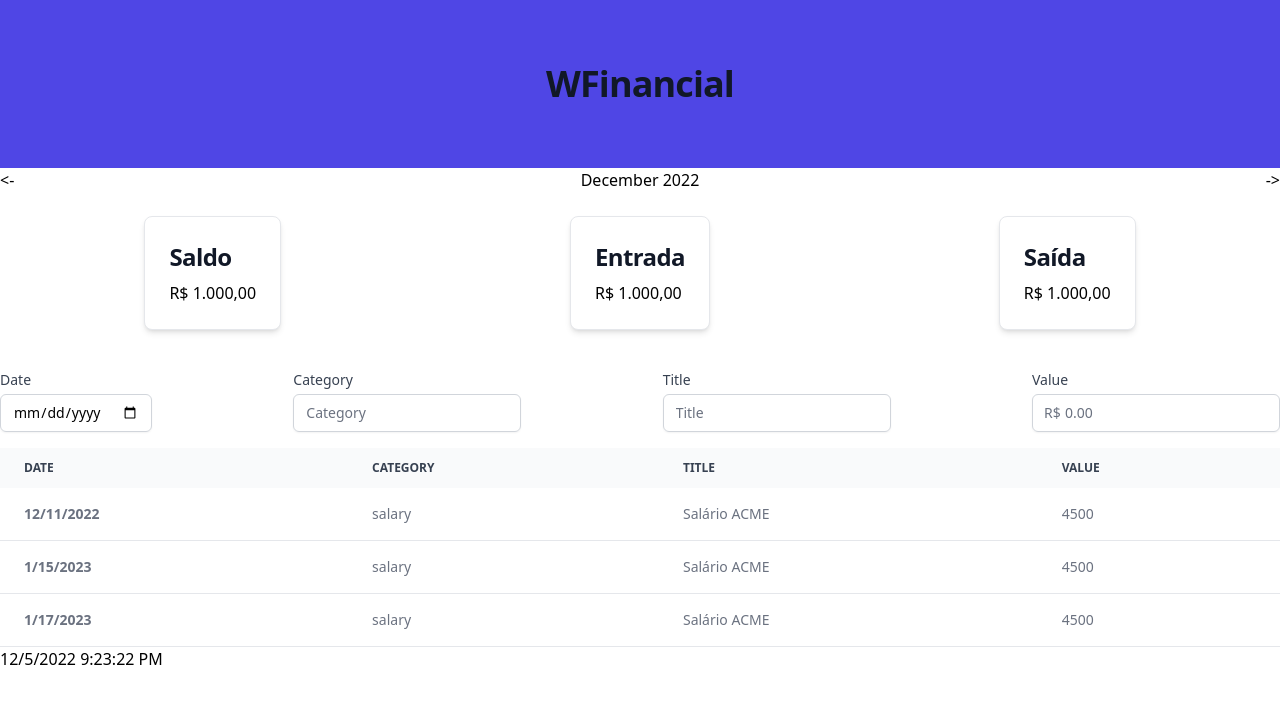
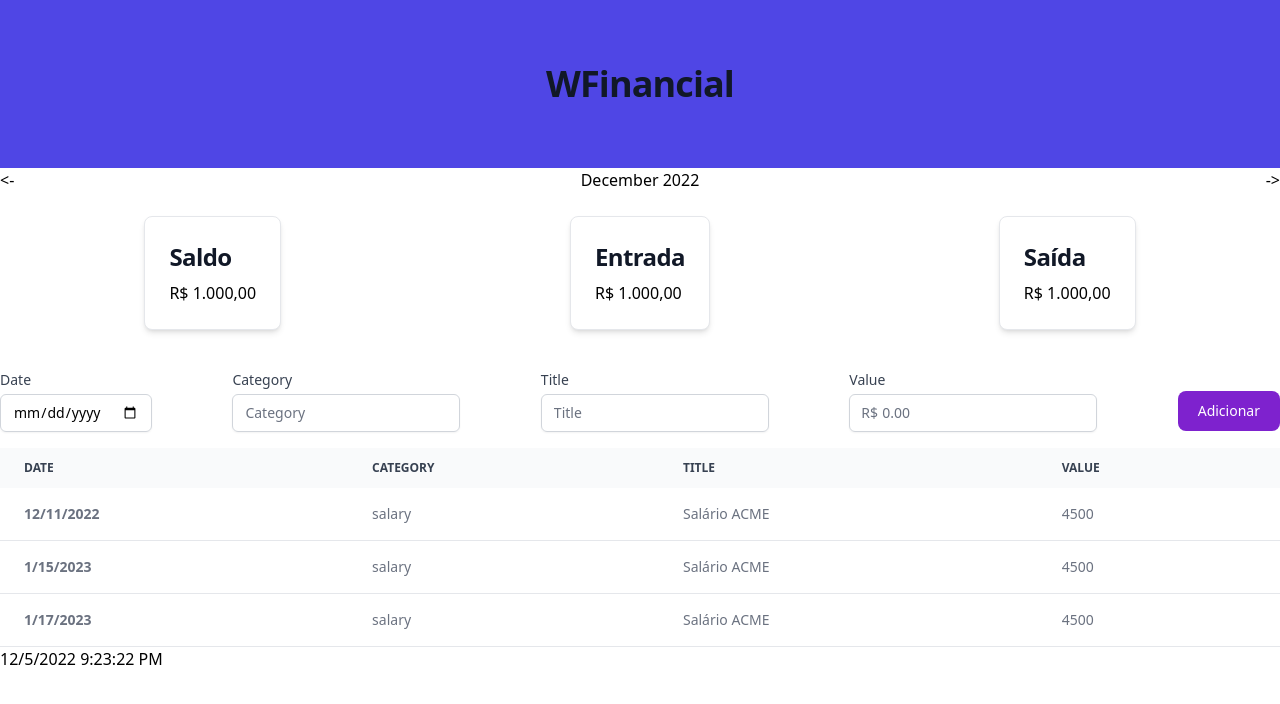
Before and after one commit to walternascimentobarroso/WFinancial, a React (Vite) app: page / in a window 1280 px wide. Shown: the top 704 px of the page. Built offline with nearby package versions, Linux system fonts and the light colour scheme.

Commit message:
✨ NEW FEATURE: Add Button component

```diff
--- a/src/App.tsx
+++ b/src/App.tsx
@@ -1,6 +1,10 @@
 import { useState } from "react";
 
+/* General components */
 import DateTime from "./components/general/datetime/Datetime";
+import Button from "./components/general/button/Button";
+
+/* Project components */
 import InputCustom from "./components/project/inputCustom/InputCustom";
 import CardResume from "./components/project/cardResume/CardResume";
 import DateArea from "./components/project/dateArea/DateArea";
@@ -61,6 +65,9 @@ export default function App() {
           iconRight="R$"
           placeholder={"0.00"}
         />
+        <div className="mt-7">
+          <Button name={"Adicionar"} />
+        </div>
       </div>
 
       <Table data={list} />
--- /dev/null
+++ b/src/components/general/button/Button.tsx
@@ -0,0 +1,10 @@
+export default function Button({ name }: any) {
+  return (
+    <button
+      type="button"
+      className="focus:outline-none text-white bg-purple-700 hover:bg-purple-800 focus:ring-4 focus:ring-purple-300 font-medium rounded-lg text-sm px-5 py-2.5 mb-2 dark:bg-purple-600 dark:hover:bg-purple-700 dark:focus:ring-purple-900"
+    >
+      {name}
+    </button>
+  );
+}
```
